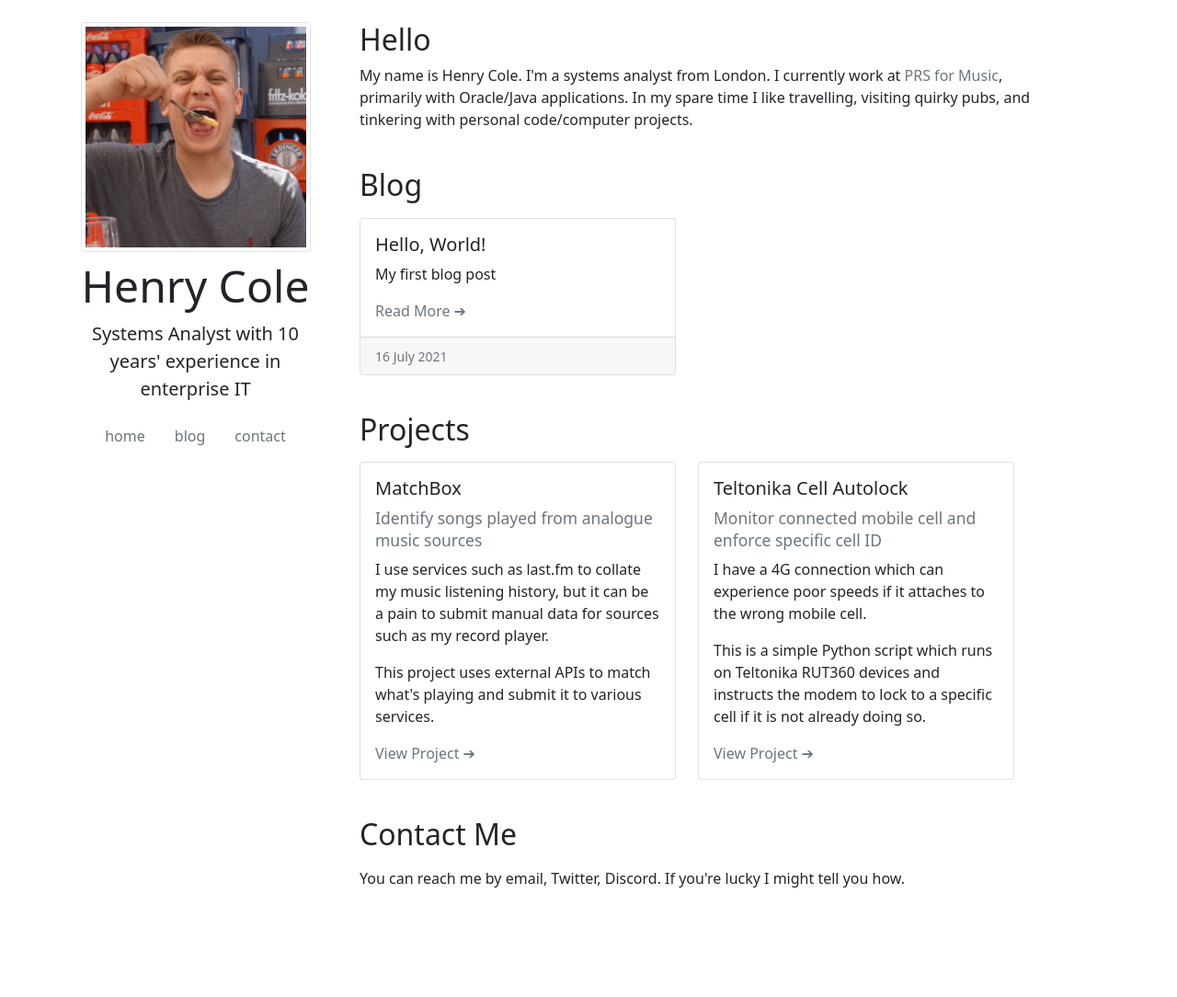
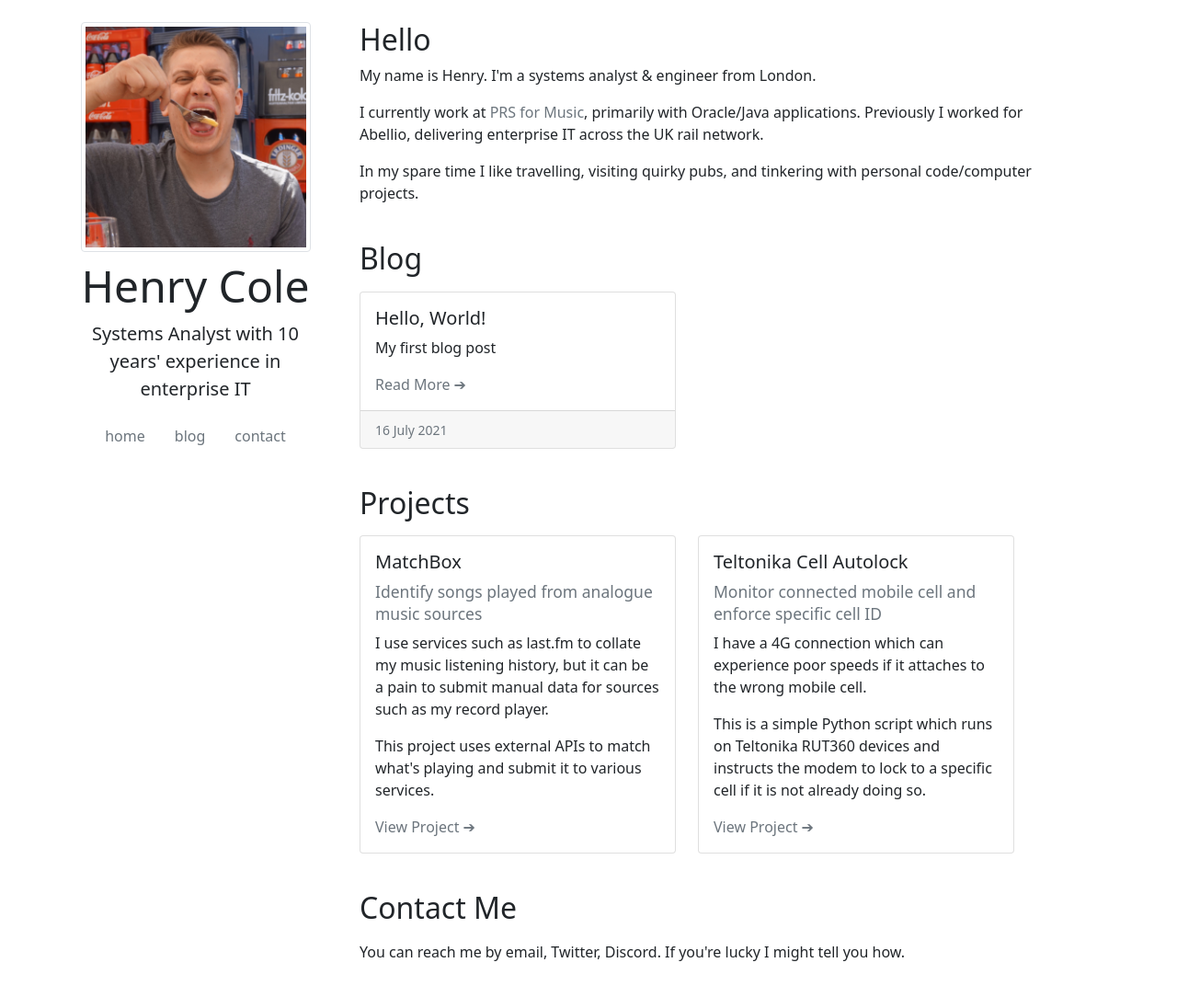
Before and after one commit to hcuk94/henry-personal-website, a Jekyll site: the page built from index.html, in a window 1280 px wide and 1087 px high. Shown: the top 1084 px of the window at 92% size. Built offline with Jekyll 4.4.1, drawn with Linux system fonts in a browser that asks for light colours.

Commit message:
some changes to intro

```diff
--- a/index.html
+++ b/index.html
@@ -4,8 +4,10 @@ layout: default
 <!-- Intro -->
 <div class="row">
 <h2 id="top">Hello</h2>
-<p>My name is Henry Cole. I'm a systems analyst from London. I currently work at <a class="text-muted text-decoration-none" href="/#work">PRS for Music</a>, primarily with Oracle/Java applications.
-In my spare time I like travelling, visiting quirky pubs, and tinkering with personal code/computer projects.</p>
+<p>My name is Henry. I'm a systems analyst & engineer from London.</p>
+<p>I currently work at <a class="text-muted text-decoration-none" href="https://www.prsformusic.com/">PRS for Music</a>,
+   primarily with Oracle/Java applications. Previously I worked for Abellio, delivering enterprise IT across the UK rail network.</p>
+<p>In my spare time I like travelling, visiting quirky pubs, and tinkering with personal code/computer projects.</p>
 </div>
 <!-- Blog -->
 <div class="row">
```
